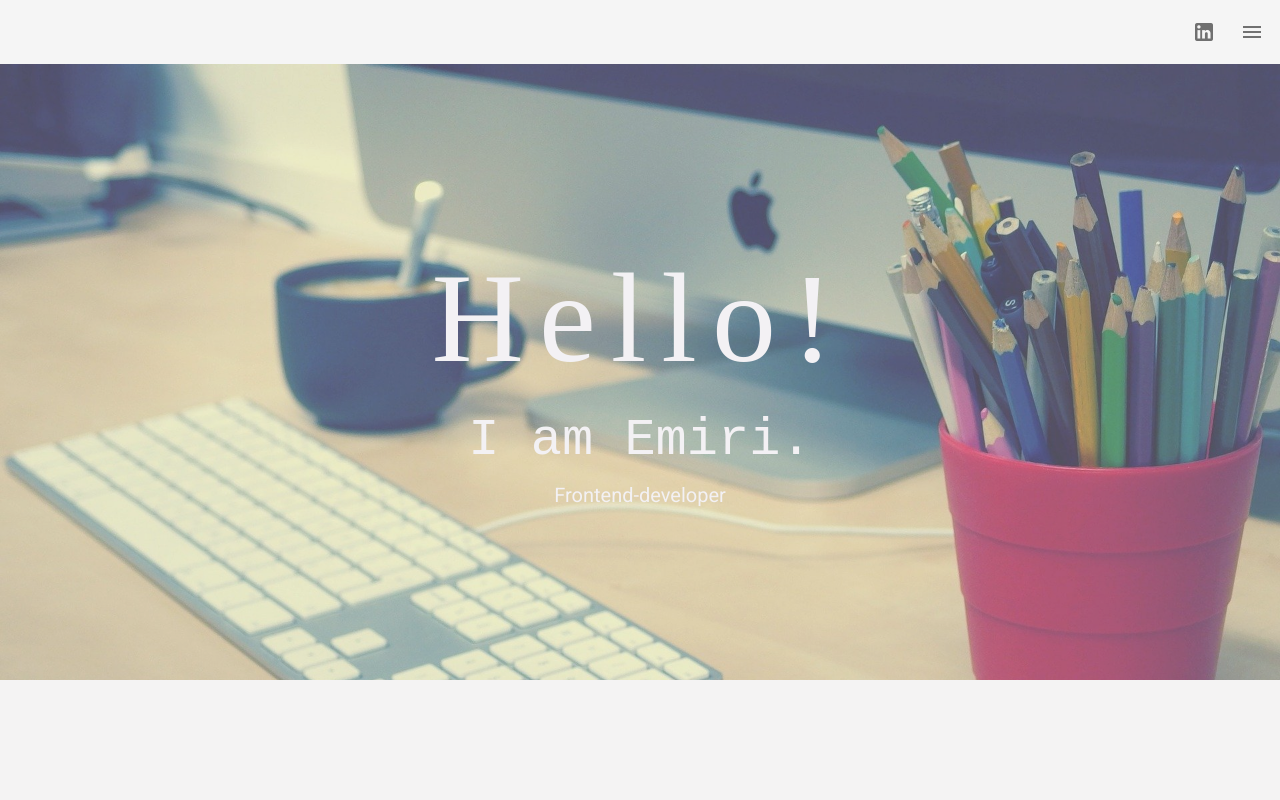
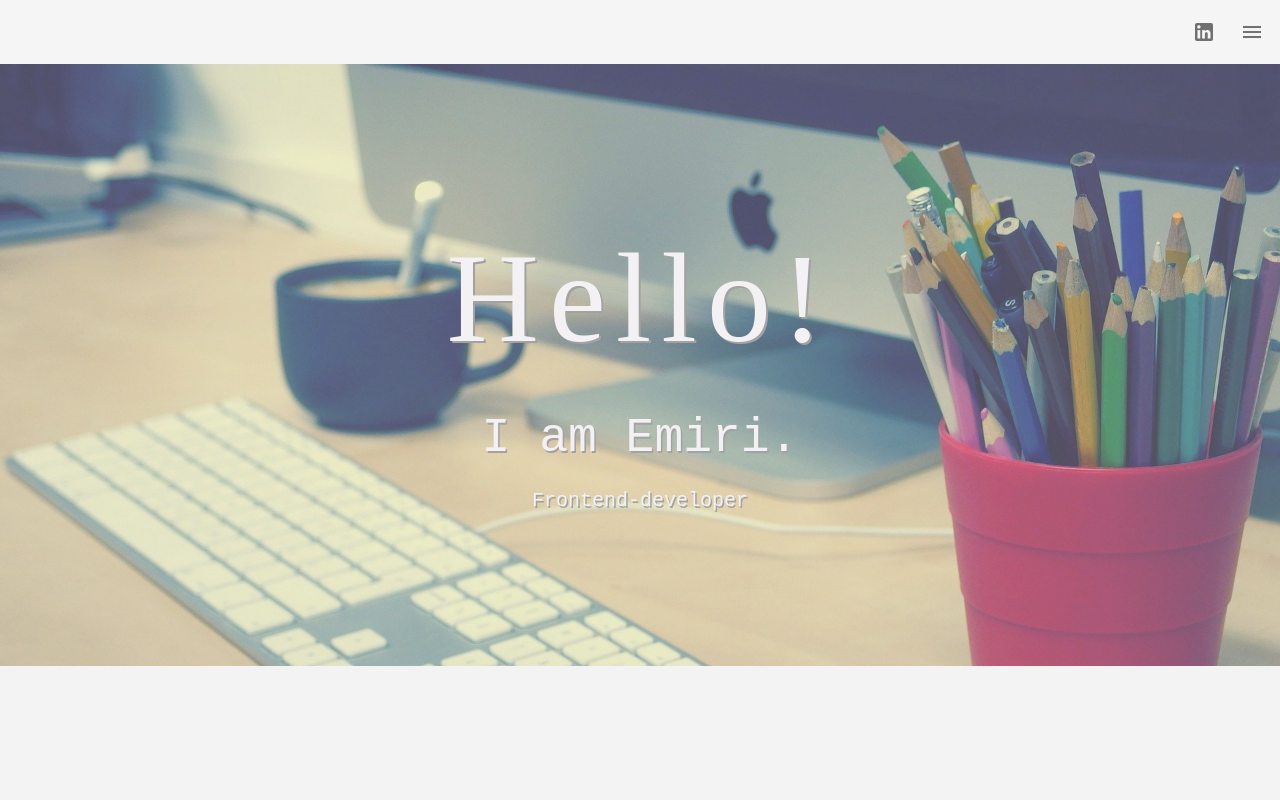
Before and after one commit to Emiri-i/myPortFolio, a Vue app: page / in a window 1280 px wide. Shown: the top 800 px of the page. Built offline with nearby package versions, Linux system fonts and the light colour scheme.

Commit message:
modified layout and design

```diff
--- a/src/views/Home.vue
+++ b/src/views/Home.vue
@@ -12,14 +12,24 @@
             <span>!</span>
           </div>
           <div
-            style="font-family: Courier New; font-size: 3.25em; color: #f3f1f5"
-            class="d-flex justify-center mt-0"
+            style="
+              font-family: Courier New;
+              font-size: 3em;
+              color: #f3f1f5;
+              text-shadow: 1.5px 1.5px #808080;
+            "
+            class="d-flex justify-center mt-5"
           >
             I am Emiri.
           </div>
           <div
-            class="d-flex justify-center mt-0"
-            style="color: #f3f1f5; font-size: 1.25em"
+            class="d-flex justify-center mt-3"
+            style="
+              font-family: Courier New;
+              color: #f3f1f5;
+              font-size: 1.25em;
+              text-shadow: 1.5px 1.5px #808080;
+            "
           >
             Frontend-developer
           </div>
@@ -104,7 +114,7 @@ export default class Home extends Vue {
   }
 
   setGreetingAnimation() {
-    const CLASSNAME = "-visible";
+    const CLASSNAME = "-up";
     const target = document.getElementsByClassName("greeting-wrapper")[0];
     target.classList.add(CLASSNAME);
     setTimeout(() => {
@@ -140,26 +150,28 @@ export default class Home extends Vue {
   -webkit-background-size: cover;
   background-size: cover;
   opacity: 0.7;
-  padding: 170px 0;
+  padding: 150px 0;
 }
 .greeting-wrapper {
   display: flex;
   justify-content: center;
   align-items: center;
-  letter-spacing: 15px;
+  letter-spacing: 10px;
   line-height: 10.5em;
   span {
     display: block;
     font-family: cursive;
     font-size: 8em;
     color: #f3f1f5;
+    z-index: 2;
     transform: translate(0, -20%);
     transition: transform cubic-bezier(0.215, 0.61, 0.355, 1) 0.5s;
+    text-shadow: 2px 2px #808080;
   }
 }
 
 //transition effect in Hello
-.greeting-wrapper.-visible span {
+.greeting-wrapper.-up span {
   transform: translate(0, 0);
 }
 .greeting-wrapper span:nth-child(2) {
```
